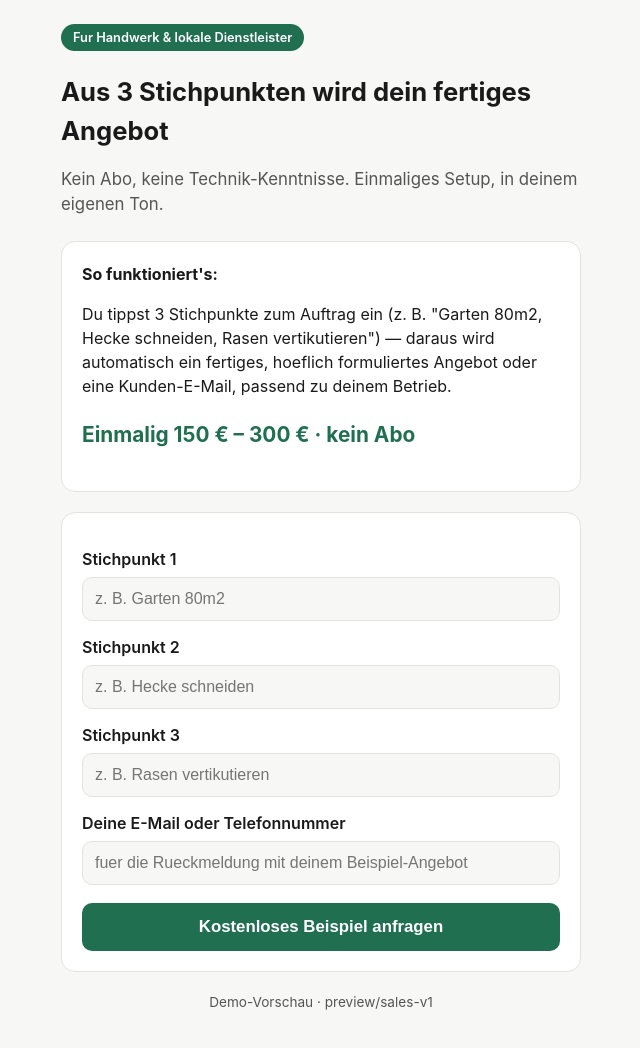
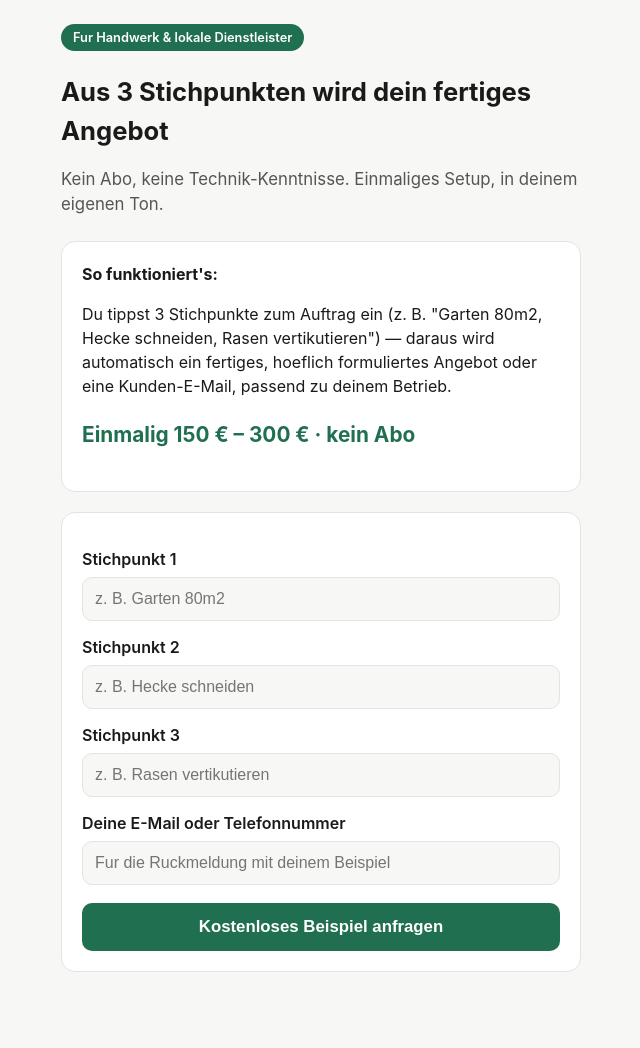
Before and after one commit to sakurachris0-max/ki-angebots-beschleuniger, a plain HTML site: page index.html in a window 1280 px wide. Shown: the whole page, without its empty margins (319-959 px from the left). Drawn offline with Linux system fonts and the light colour scheme.

Commit message:
Polish contact placeholder text, remove internal preview note

```diff
--- a/index.html
+++ b/index.html
@@ -41,12 +41,10 @@ button{margin-top:18px;width:100%;padding:14px;border:none;border-radius:10px;ba
 <label for="p3">Stichpunkt 3</label>
 <input id="p3" placeholder="z. B. Rasen vertikutieren">
 <label for="contact">Deine E-Mail oder Telefonnummer</label>
-<input id="contact" placeholder="fuer die Rueckmeldung mit deinem Beispiel-Angebot">
+<input id="contact" placeholder="Fur die Ruckmeldung mit deinem Beispiel">
 <button type="submit">Kostenloses Beispiel anfragen</button>
 </form>
 </div>
-
-<p style="color:var(--muted);font-size:.85rem;text-align:center;">Demo-Vorschau &middot; preview/sales-v1</p>
 </div>
 <script>
 document.getElementById('demoForm').addEventListener('submit', function(e){
```
